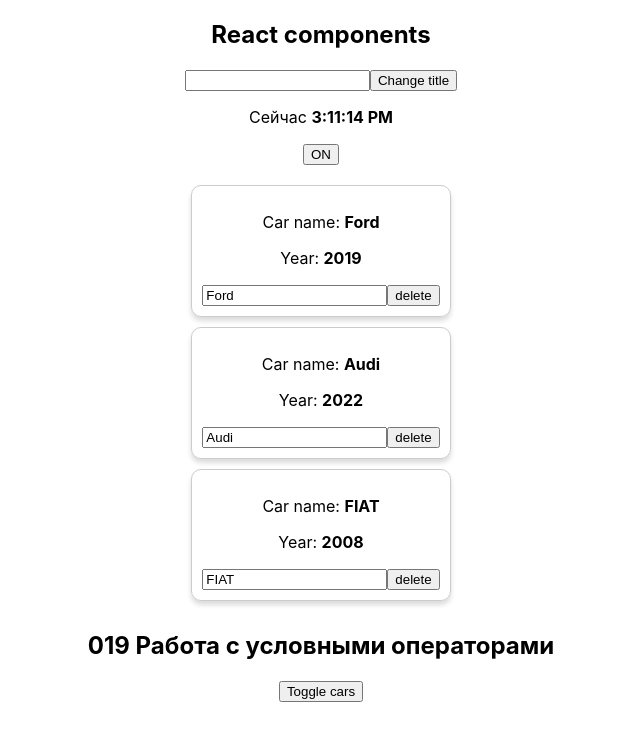
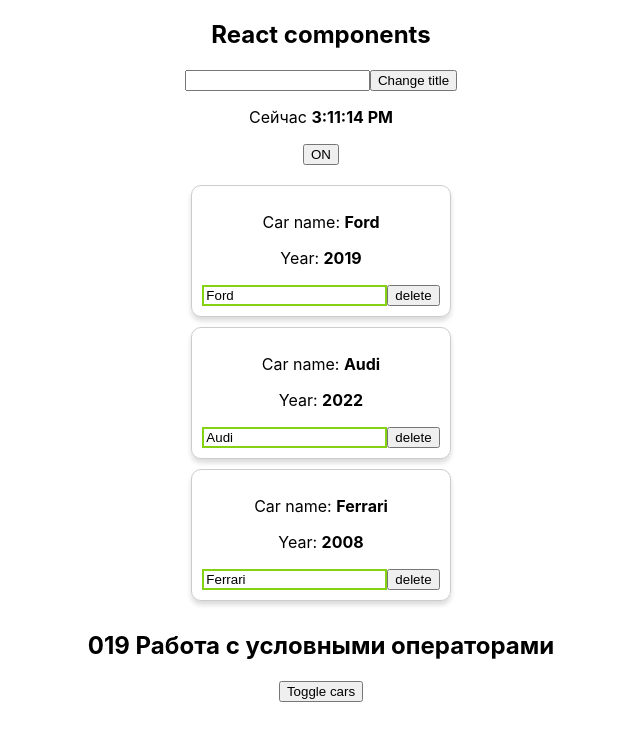
Before and after one commit to LexaHood/react_learning, a React (Create React App) app: page / in a window 1280 px wide. Both pictures are taken after a click on the button "Toggle cars". Shown: the top 740 px of the page, without its empty margins (319-959 px from the left). Built offline with nearby package versions, Linux system fonts and the light colour scheme.

Commit message:
Динамические классы

```diff
--- a/src/App.js
+++ b/src/App.js
@@ -9,7 +9,7 @@ class App extends Component {
     cars: [
       { name: 'Ford', year: 2019 },
       { name: 'Audi', year: 2022 },
-      { name: 'FIAT', year: 2008 },
+      { name: 'Ferrari', year: 2008 },
       // { name: 'Ferrari', year: 2022 },
       // { name: 'Ford', year: 2002 },
     ],
--- a/src/Car/Car.css
+++ b/src/Car/Car.css
@@ -6,3 +6,22 @@
   box-shadow: 0 4px 5px 0 rgba(0, 0, 0, .14);
   border-radius: 10px
 }
+
+.input {}
+
+.input:active, .input:focus {
+  outline: none;
+}
+
+.input.green {
+  border: 2px solid rgb(133, 210, 18);
+}
+
+.input.red {
+  border: 2px solid rgb(210, 58, 58);
+}
+
+.input.bold {
+  border: 6px solid rgb(133, 210, 18);
+  font-weight: bold;
+}
--- a/src/Car/Car.js
+++ b/src/Car/Car.js
@@ -25,11 +25,31 @@ import './Car.css';
 // export default carMiniProgressive;
 
 // eslint-disable-next-line import/no-anonymous-default-export
-export default (props) => (
-  <div className="Car">
-    <p>Car name: <strong>{props.name}</strong></p>
-    <p>Year: <strong>{props.year}</strong></p>
-    <input type={'text'} onChange={props.onChangeName} value={props.name}></input>
-    <button onClick={props.onDelete}>delete</button>
-  </div>
-)
+export default (props) => {
+  const inputClasses = ['input'];
+
+  if (props.name !== '') {
+    inputClasses.push('green');
+  } else {
+    inputClasses.push('red');
+  }
+
+  if (props.name.lenght > 6) {
+    inputClasses.push('bold');
+  }
+
+  return (
+    <div className="Car">
+      <p>Car name: <strong>{props.name}</strong></p>
+      <p>Year: <strong>{props.year}</strong></p>
+      <input
+        type={'text'}
+        onChange={props.onChangeName}
+        value={props.name}
+        className={inputClasses.join(' ')}
+        >
+      </input>
+      <button onClick={props.onDelete}>delete</button>
+    </div>
+  );
+}
```
